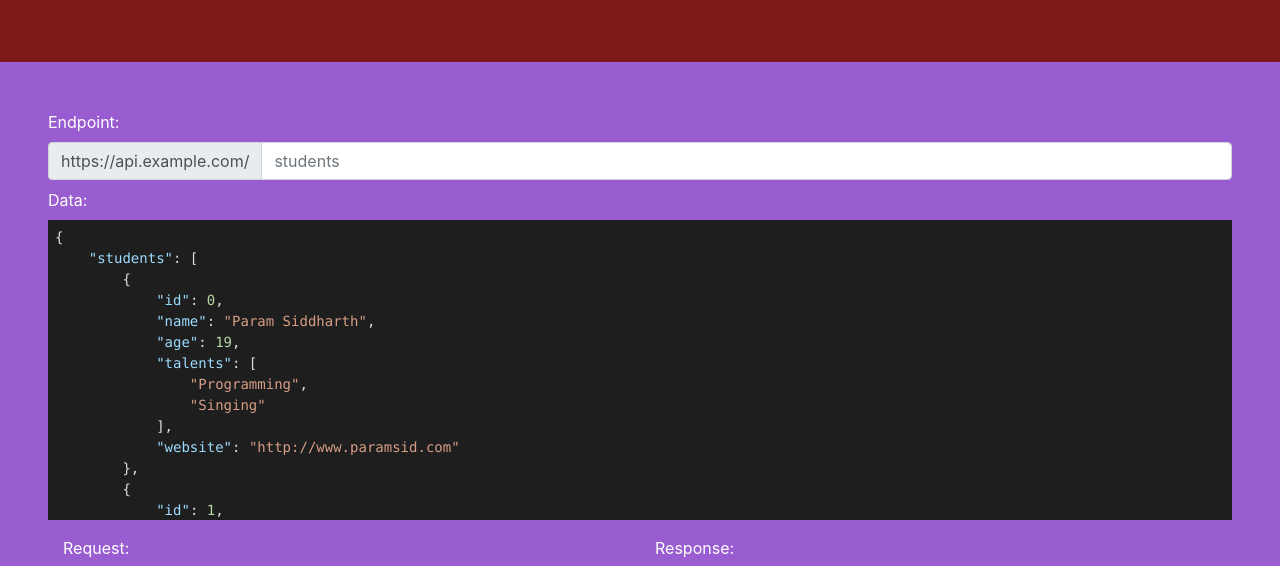
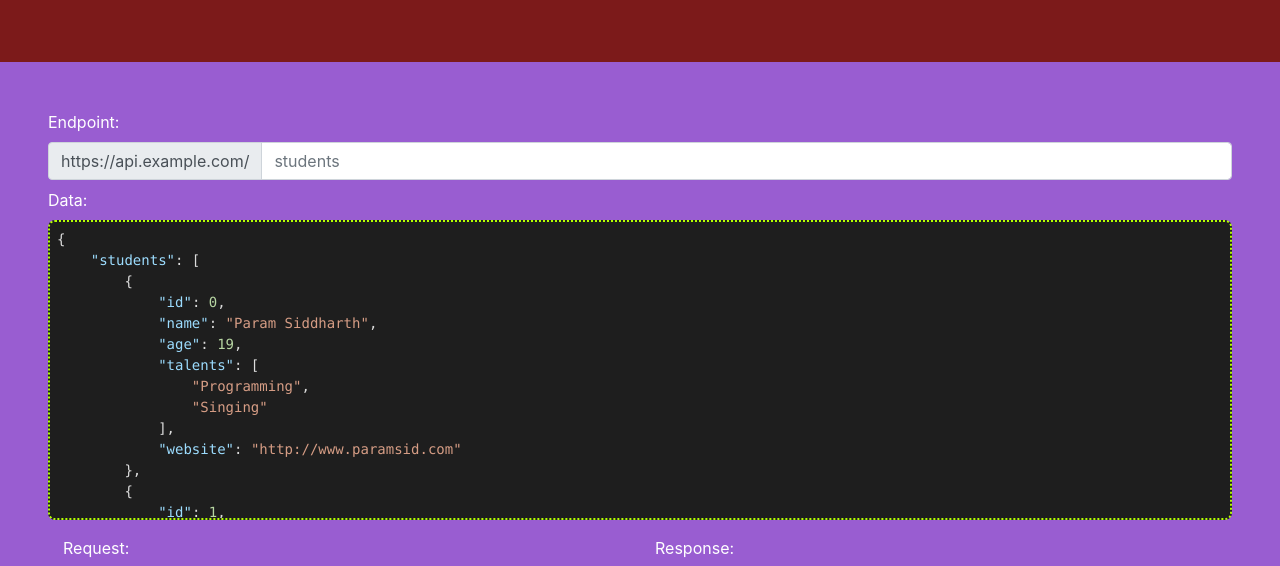
Before and after one commit to paramsiddharth/rest-api-playground, a website: page index.html in a window 1280 px wide. Shown: the part 185-751 px from the top of the page. Drawn offline with nearby package versions, Linux system fonts and the light colour scheme.

Commit message:
Stylize code blocks

```diff
--- a/data/style.css
+++ b/data/style.css
@@ -31,6 +31,9 @@ footer {
 }
 
 code {
+	border-radius: 7px;
+	border: 2px dotted rgb(179, 255, 0);
+	padding: 10px;
 	max-height: 300px;
 	scroll-behavior: smooth;
 }
```
